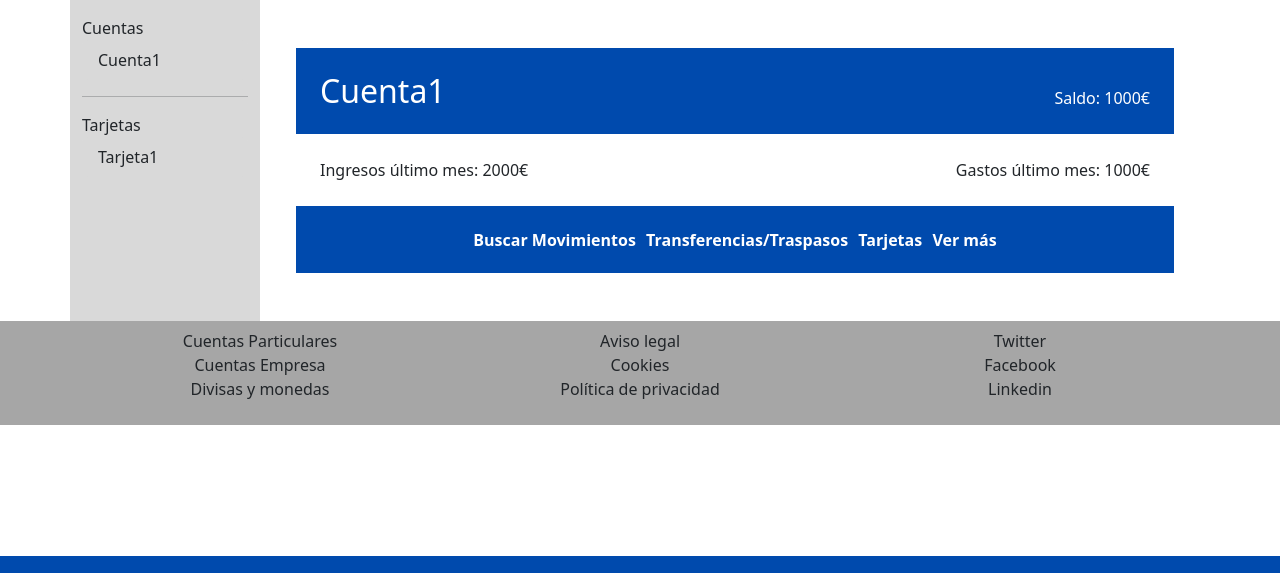
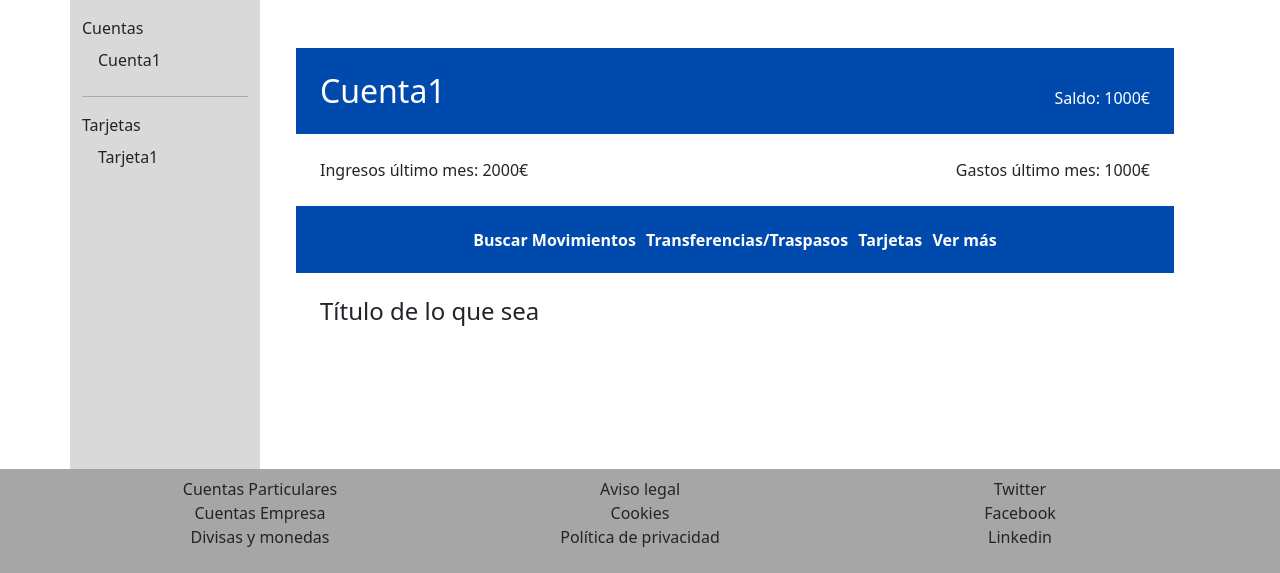
Before and after one commit to jaimelgc/polaris, a Django app: page /client/ in a window 1280 px wide. Shown: the part 244-817 px from the top of the page. Run offline with Django 4.2, Linux system fonts and the light colour scheme; the visitor is signed in with stand-in values (Sample User, id 1); some libraries are stand-ins or nearby versions.

Commit message:
few changes done

```diff
--- a/client/templates/client/dashboard.html
+++ b/client/templates/client/dashboard.html
@@ -49,12 +49,15 @@
                     </div>
                 </div>
                 <div class="row">
-
+                    <div class="row p-4">
+                        <h4>Título de lo que sea</h4>
+                    </div>
+                    <div class="row p-4">
+                        <ul>
+                            {% comment %} <li>bucle para lo que sea</li> {% endcomment %}
+                        </ul>
+                    </div>
                 </div>
-                <div class="row">
-
-                </div>
-
             </div>
         </div>
     </div>
--- a/client/templates/client/register.html
+++ b/client/templates/client/register.html
@@ -20,7 +20,6 @@
             <form method="post" class="col-12" id="register-form">
                 <div class="col-12">
                     <h5>5 minutos hasta tener tu cuenta con nosotros</h5><hr>
-
                     {% for field in user_form %}
                         <div>
                             {{ field.label_tag }} <br>
@@ -31,7 +30,7 @@
                     {% csrf_token %}
                     <br>
                     <a href="">Tratamiento de datos personales</a>
-                    <label for="privacy"> <input type="checkbox" name="privacy" id="privacy"><span>He leído, comprendo y acepto el tratamiento de datos personales.</span></label><br><br>
+                    <label for="privacy"><input type="checkbox" name="privacy" id="privacy"><span> He leído, comprendo y acepto el tratamiento de datos personales.</span></label><br><br>
                     <input type="submit" value="Registrarse" ><br><br>
                     <a href="#">más información</a>
                 </div>
--- a/guest/static/css/base.css
+++ b/guest/static/css/base.css
@@ -109,10 +109,9 @@ body{
     border-radius: 20px;
     padding: 20px;
     max-width: 400px;
-
 }
 
-#log-in-form label {
+#log-in-form label, #register-form label {
     display: inline-block;
     width: auto;
     text-align: left;
@@ -122,3 +121,10 @@ body{
 .helptext {
     display:none;
 }
+
+#register-form {
+    background-color: whitesmoke;
+    border-radius: 20px;
+    padding: 20px;
+    max-width: 600px;
+}
```
